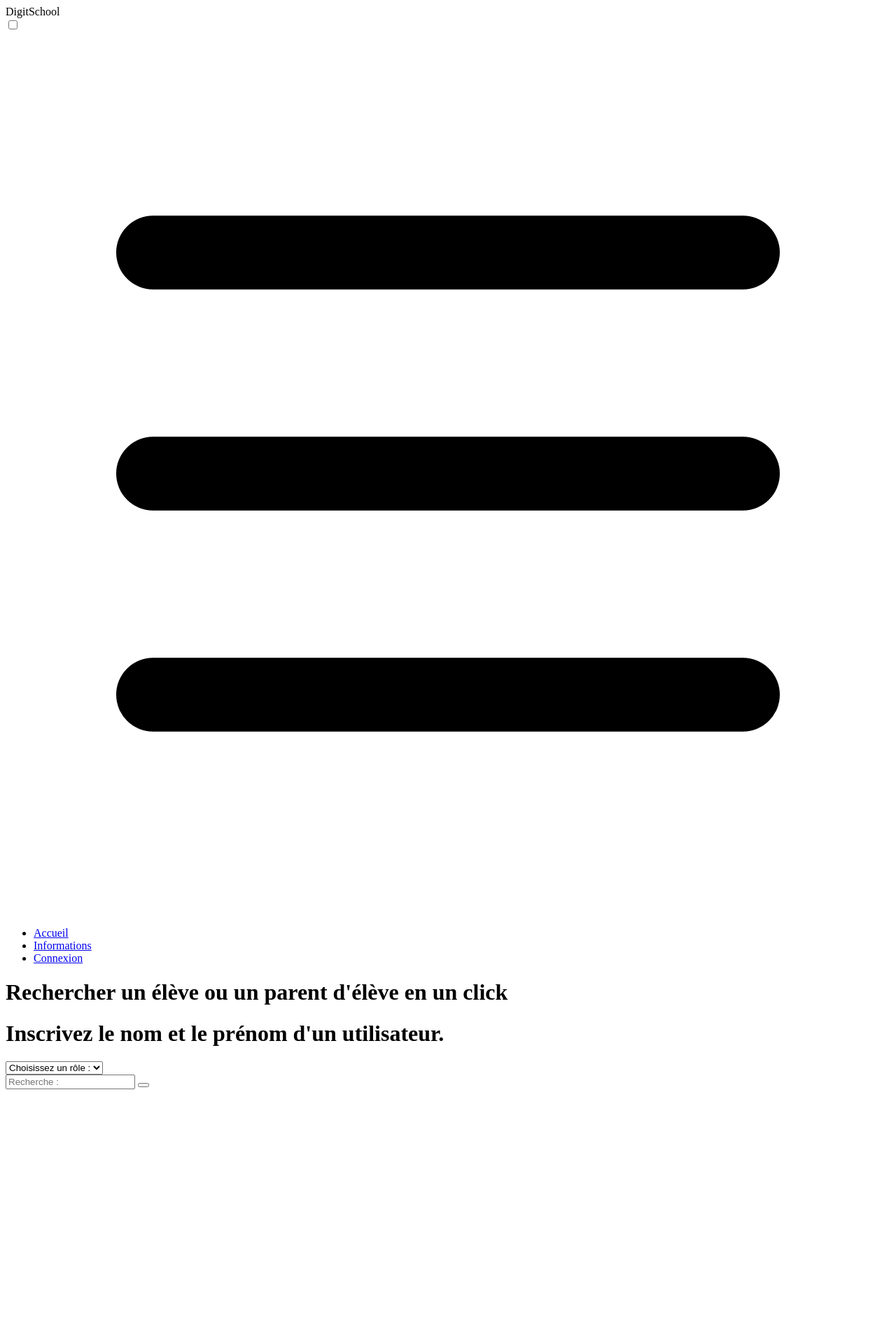
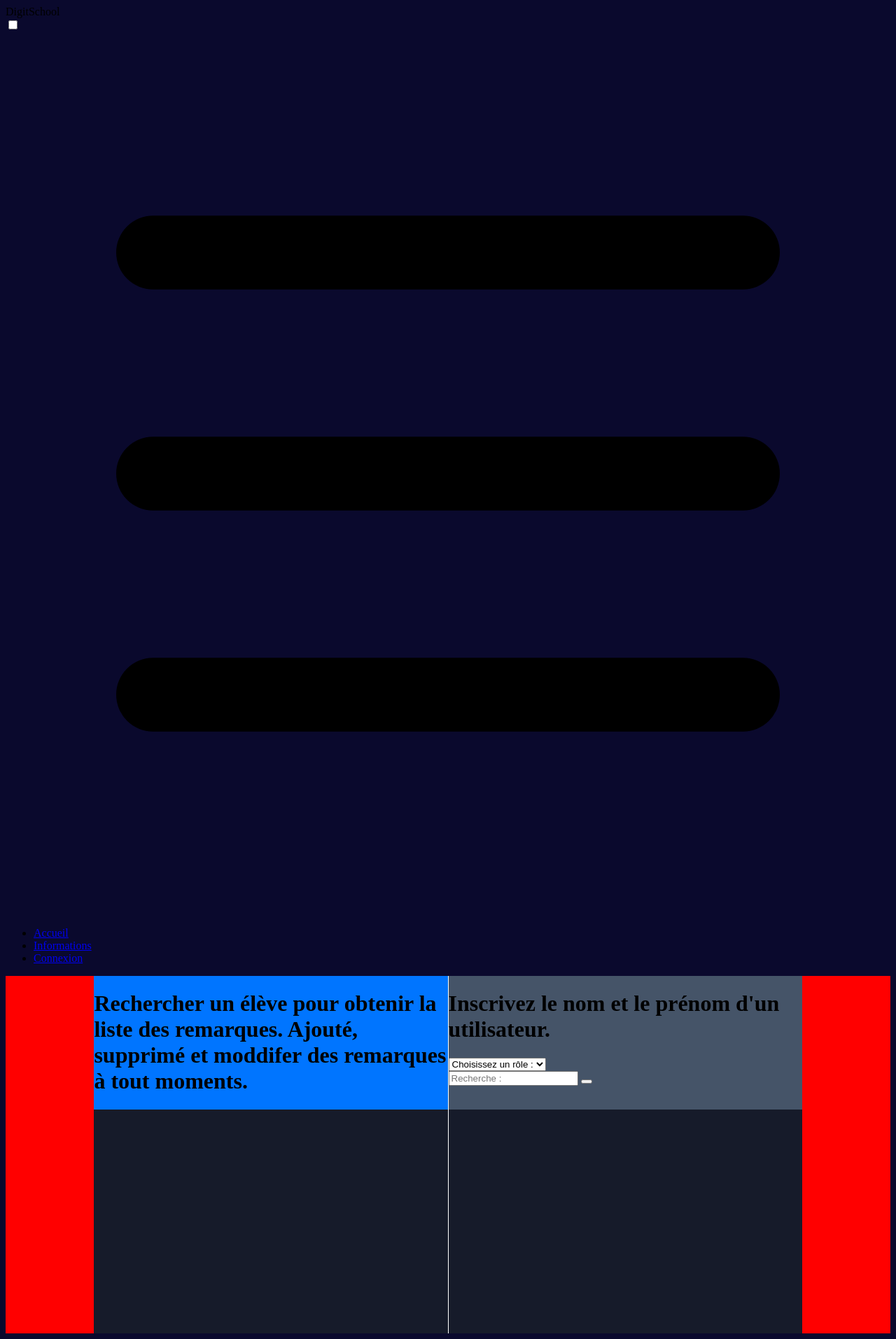
Before and after one commit to DMzartex/DigitSchool_TFE_2023, a PHP site: template templates/remarque/remarque.php in a window 1280 px wide. Shown: the whole page at 70% size. Before the commit the page ends 1557 px from the top, so only its background shows below. Run offline with PHP 8.4, Linux system fonts and the light colour scheme; the template is opened without the code that fills it, so the values that code supplies are empty.

Commit message:
last version

```diff
--- a/css/newFacture.css
+++ b/css/newFacture.css
@@ -53,9 +53,6 @@ body{
     color: white;
 }
 
-.textGreen{
-    color: #93CBA3;
-}
 
 .colCard-1{
     width: 100%;
--- /dev/null
+++ b/css/remarque.css
@@ -0,0 +1,53 @@
+body{
+    background: #0A092D;
+}
+
+.rmFullContent{
+    width: 100%;
+    background: red;
+    display: flex;
+    flex-direction: column;
+    align-items: center;
+}
+
+.rmSearchContent{
+    background: yellow;
+    display: flex;
+    flex-direction: row;
+    width: 80%;
+    height: auto;
+}
+
+.rmTxtContent{
+    width: 50%;
+    background: #0075FF;
+    border-right: 1px solid white;
+}
+
+.rmSearchBarContent{
+    width: 50%;
+    background: #455468;
+}
+
+.rmTxt{
+    font-size: 2em;
+}
+
+.rmResultContent{
+    width: 80%;
+    height: 20em;
+    background: #161b2a;
+    display: flex;
+    flex-direction: row;
+}
+
+.rmB1{
+    width: 50%;
+    height: 100%;
+    border-right: 1px solid white;
+}
+
+.rmB2{
+    width: 50%;
+    height: 100%;
+}
--- a/templates/remarque/remarque.php
+++ b/templates/remarque/remarque.php
@@ -1,11 +1,19 @@
-<div class="fullContent">
+<link rel="stylesheet" href="css/remarque.css">
+<div class="rmFullContent">
     <div class="rmSearchContent">
         <div class="rmTxtContent">
-            <h1 class="rmTxt"><span class="textGreen">Rechercher un élève</span> ou un parent d'élève <span class="textGreen">en un click</span></h1>
+            <h1 class="txtPInter"><span class="textGreen">Rechercher un élève</span> pour obtenir la liste des remarques. <span class="textGreen">Ajouté, supprimé et moddifer</span> des remarques <span class="textGreen">à tout moments.</span></h1>
         </div>
         <div class="rmSearchBarContent">
             <?php require_once 'components/searchBar.php'?>
         </div>
     </div>
-    <div class=""></div>
+    <div class="rmResultContent">
+        <div class="rmB1">
+
+        </div>
+        <div class="rmB2">
+
+        </div>
+    </div>
 </div>
```
Also changed, not shown: css/structure.css (+12 -0 lines).
